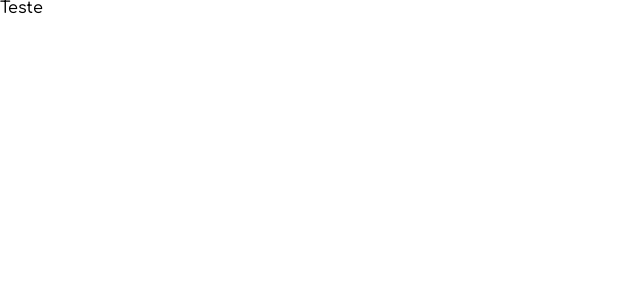
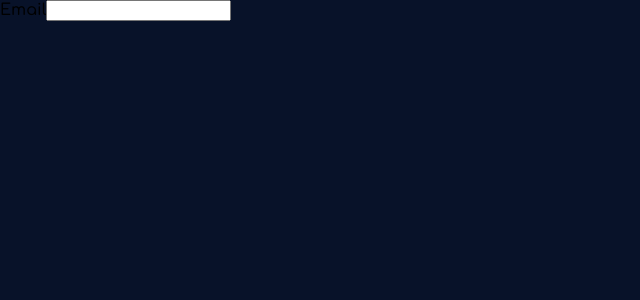
Before and after one commit to RenanTRS/example-form, a React (Create React App) app: page / in a window 1280 px wide. Shown: the top 300 px of the page, without its empty margins (0-640 px from the left). Built offline with nearby package versions, Linux system fonts and the light colour scheme.

Commit message:
create main

```diff
--- a/src/App.jsx
+++ b/src/App.jsx
@@ -1,8 +1,16 @@
 import React from 'react'
+
+import { Main } from './components/Main';
+import { Form } from './components/Form';
+import { Field } from './components/Field';
 
 function App() {
   return (
-    <h1>Teste</h1>
+    <Main>
+      <Form>
+        <Field.Text label="Email" type="email" name="email"/>
+      </Form>
+    </Main>
   );
 }
 
--- /dev/null
+++ b/src/components/Field/Content/index.js
@@ -0,0 +1,3 @@
+import styled from "styled-components";
+
+export const Content = styled.span``;
--- /dev/null
+++ b/src/components/Field/Input/index.js
@@ -0,0 +1,3 @@
+import styled from "styled-components";
+
+export const Input = styled.input``;
--- /dev/null
+++ b/src/components/Field/Label/index.js
@@ -0,0 +1,4 @@
+import styled from "styled-components";
+
+export const Label = styled.label`
+`;
--- /dev/null
+++ b/src/components/Form/index.js
@@ -0,0 +1,5 @@
+import styled from 'styled-components'
+
+export const Form = styled.form`
+
+`;
--- /dev/null
+++ b/src/components/Main/index.js
@@ -0,0 +1,8 @@
+import styled from 'styled-components'
+
+export const Main = styled.main`
+    background: #081229;
+
+    width: 100vw;
+    height: 100vh;
+`
```
